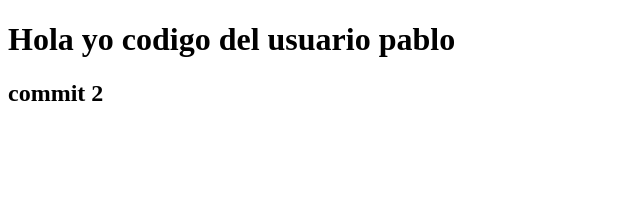
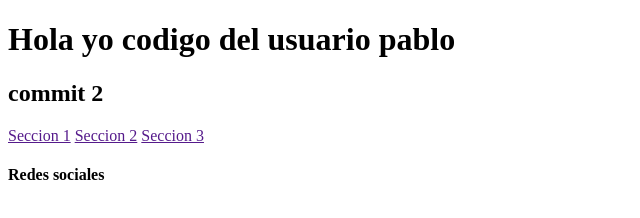
Before and after one commit to Pablo-Meza/Configuracion-Git, a plain HTML site: page index.html in a window 1280 px wide. Shown: the whole page, without its empty margins (0-640 px from the left). Drawn offline with Linux system fonts and the light colour scheme.

Commit message:
agrego footer como prueba de nueva rama mismo usuario

```diff
--- a/index.html
+++ b/index.html
@@ -9,6 +9,14 @@
 <body>
     <h1>Hola yo codigo del usuario pablo</h1>
     <h2>commit 2</h2>
+    <nav>
+        <a href="">Seccion 1</a>
+        <a href="">Seccion 2</a>
+        <a href="">Seccion 3</a>
+    </nav>
+    <footer>
+        <h4>Redes sociales</h4>
 
+    </footer>
 </body>
 </html>
```
